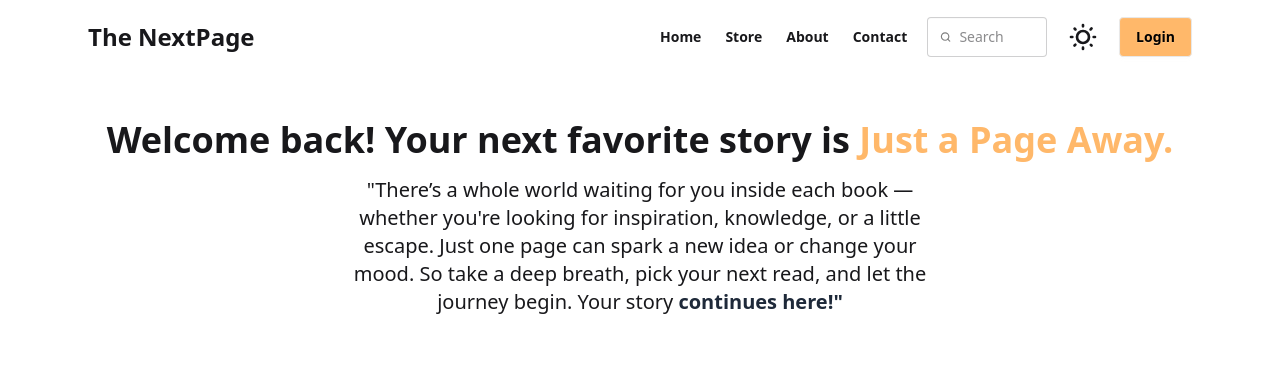
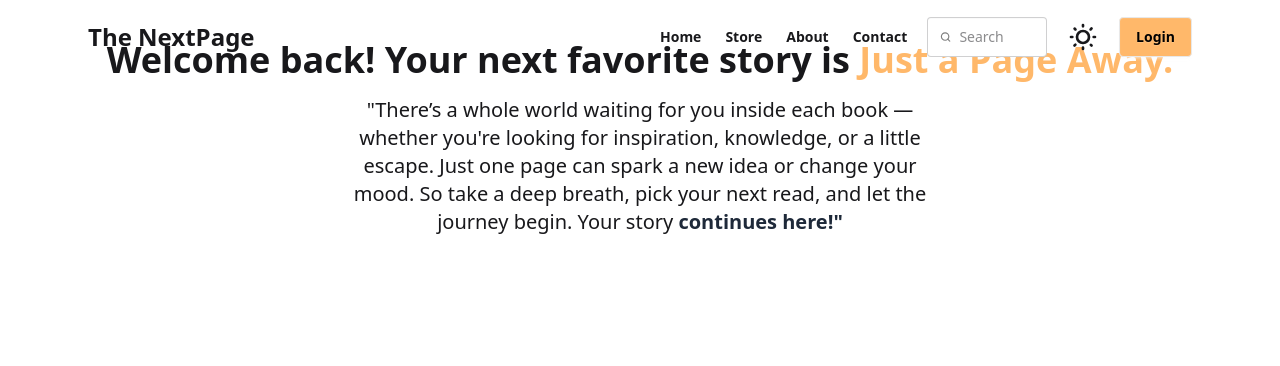
Before and after one commit to solutiontech214/BookStore, a React (Vite) app in the folder Frontend/: page /store in a window 1280 px wide. Shown: the top 366 px of the page. Built offline with nearby package versions, Linux system fonts and the light colour scheme.

Commit message:
Update Store.jsx

```diff
--- a/Frontend/src/components/Store.jsx
+++ b/Frontend/src/components/Store.jsx
@@ -7,7 +7,7 @@ const Store = () => {
     <>
       <div className='w-full max-w-screen-2xl mx-auto md:px-20 px-5'>
         {/* Welcome message */}
-        <div className='mt-30 flex flex-col items-center justify-center text-center space-y-4'>
+        <div className='mt-10 flex flex-col items-center justify-center text-center space-y-4'>
           <h1 className='text-4xl font-semibold'>
             Welcome back! Your next favorite story is <span className='text-orange-300'>Just a Page Away.</span>
           </h1>
@@ -17,7 +17,7 @@ const Store = () => {
         </div>
 
         {/* Card Grid */}
-        <div className='mt-10 mr-60 ml-0 grid grid-cols-1 md:grid-cols-3 gap-8 justify-items-center w-full'>
+        <div className='mt-30 grid grid-cols-1 md:grid-cols-3 gap-8 w-full'>
           {
             list.map((items) => (
               <Cards item={items} id={items.id} key={items.id} />
```
